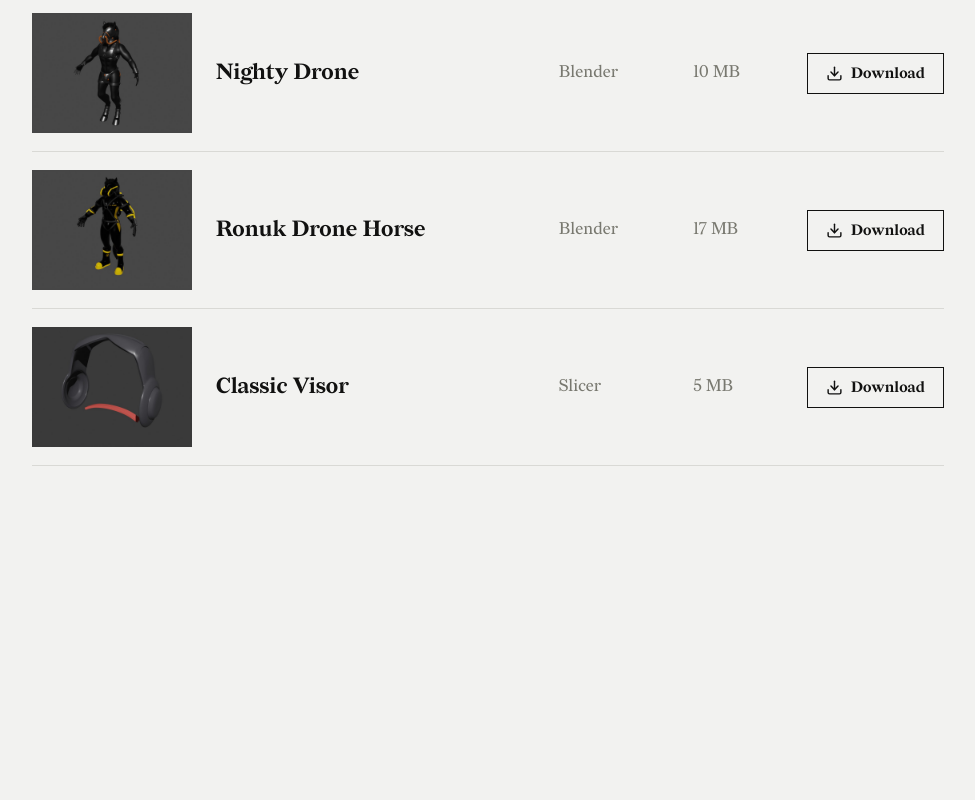
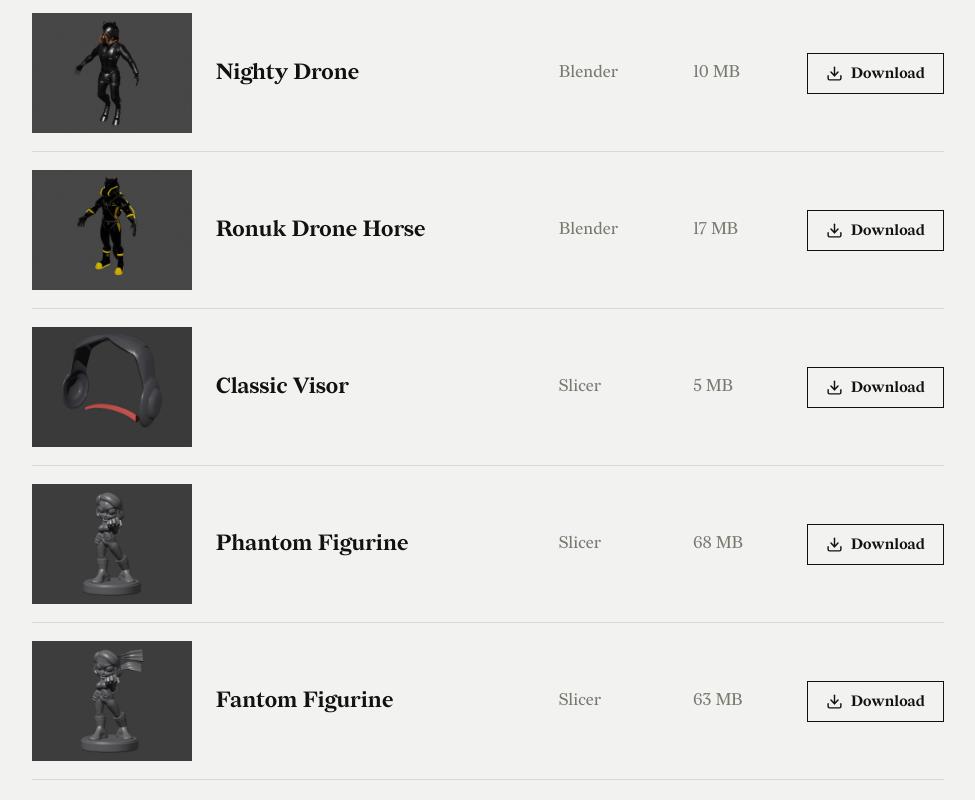
Before and after one commit to DirectrixPhantom/models, a plain HTML site: page index.html in a window 1280 px wide. Shown: the part 1067-1867 px from the top of the page, without its empty margins (152-1127 px from the left). Before the commit the page ends 1613 px from the top, so only its background shows below. Drawn offline with Linux system fonts and the light colour scheme.

Commit message:
Add Phantom and Fantom figurine STLs
Co-Authored-By: Claude Opus 5 <noreply@anthropic.com>

```diff
--- a/index.html
+++ b/index.html
@@ -132,6 +132,22 @@
   <a class="btn" href="https://github.com/DirectrixPhantom/models/releases/download/files/classic-visor.zip"><i data-lucide="download"></i>Download</a>
 </div>
 
+<div class="row">
+  <img src="thumbs/sntrphan.jpg" alt="Phantom Figurine" loading="lazy">
+  <div class="name">Phantom Figurine</div>
+  <div class="meta">Slicer</div>
+  <div class="meta">68 MB</div>
+  <a class="btn" href="https://github.com/DirectrixPhantom/models/releases/download/files/SntrWng_3Dsculpt_2024-12_sntrPhan_06.stl"><i data-lucide="download"></i>Download</a>
+</div>
+
+<div class="row">
+  <img src="thumbs/sntrfan.jpg" alt="Fantom Figurine" loading="lazy">
+  <div class="name">Fantom Figurine</div>
+  <div class="meta">Slicer</div>
+  <div class="meta">63 MB</div>
+  <a class="btn" href="https://github.com/DirectrixPhantom/models/releases/download/files/SntrWng_3Dsculpt_2024-12_sntrFan_06.stl"><i data-lucide="download"></i>Download</a>
+</div>
+
 </div>
 <script src="vendor/lucide.min.js"></script>
 <script>lucide.createIcons();</script>
```
Also changed, not shown: thumbs/sntrfan.jpg (added), thumbs/sntrphan.jpg (added).
